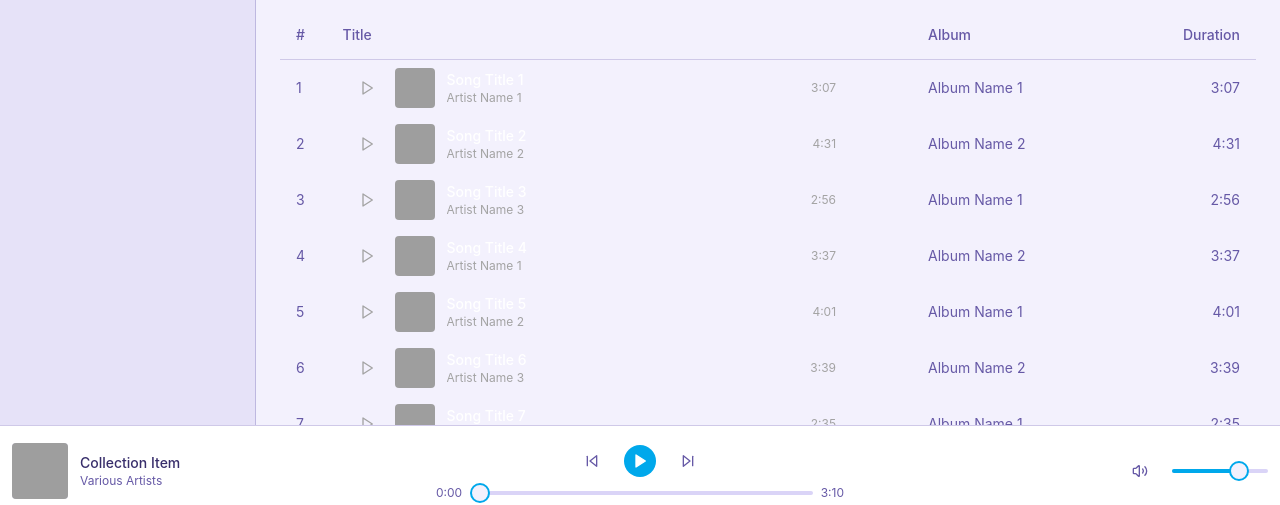
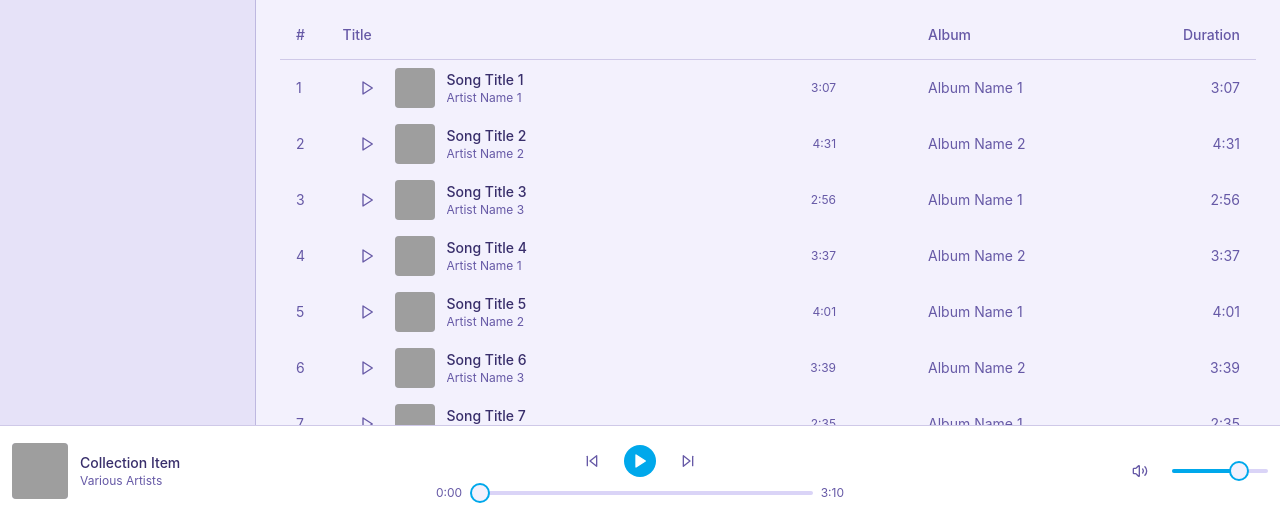
Before and after one commit to SadiqNaizam/MLO-a774-c943, a React (Vite) app: page /collection/1 in a window 1280 px wide. Shown: the part 285-790 px from the top of the page. Built offline with nearby package versions, Linux system fonts and the light colour scheme; grey boxes are pictures that could not be loaded.

Commit message:
Updated code files: SongListItem.tsx

```diff
--- a/src/components/SongListItem.tsx
+++ b/src/components/SongListItem.tsx
@@ -1,7 +1,7 @@
 import React from 'react';
 import { Button } from '@/components/ui/button';
 import { Play, MoreHorizontal, Heart, PlusCircle } from 'lucide-react';
-import { DropdownMenu, DropdownMenuContent, DropdownMenuItem, DropdownMenuTrigger, DropdownMenuSeparator } from "@/components/ui/dropdown-menu"; // Assuming shadcn DropdownMenu
+import { DropdownMenu, DropdownMenuContent, DropdownMenuItem, DropdownMenuTrigger, DropdownMenuSeparator } from "@/components/ui/dropdown-menu";
 
 interface SongListItemProps {
   id: string | number;
@@ -15,8 +15,6 @@ interface SongListItemProps {
   onPlayClick: (id: string | number) => void;
   onLikeClick?: (id: string | number) => void;
   onAddToPlaylistClick?: (id: string | number) => void; // Triggers dialog
-  // onQueueClick?: (id: string | number) => void;
-  // onShareClick?: (id: string | number) => void;
 }
 
 const SongListItem: React.FC<SongListItemProps> = ({
@@ -50,48 +48,43 @@ const SongListItem: React.FC<SongListItemProps> = ({
   };
 
   return (
-    <div className="flex items-center p-2 space-x-3 hover:bg-neutral-800 rounded-md group transition-colors w-full">
-      {/* Optional: Play button / Index number */}
-      <Button variant="ghost" size="icon" className="text-neutral-400 hover:text-white w-8 h-8" onClick={handlePlay}>
-        {/* In a real scenario, this might show index number and change to Play icon on hover */}
-        <Play className={`h-5 w-5 ${isPlaying ? 'text-blue-400' : ''}`} />
+    <div className="flex items-center p-2 space-x-3 hover:bg-accent/10 rounded-md group transition-colors w-full">
+      <Button variant="ghost" size="icon" className="text-muted-foreground hover:text-foreground w-8 h-8" onClick={handlePlay}>
+        <Play className={`h-5 w-5 ${isPlaying ? 'text-primary' : ''}`} />
       </Button>
 
       {albumArtUrl && (
-        <img src={albumArtUrl} alt={title} className="w-10 h-10 rounded object-cover" />
+        <img src={albumArtUrl} alt={title} className="w-10 h-10 rounded object-cover bg-muted" />
       )}
 
       <div className="flex-1 min-w-0">
-        <p className={`text-sm font-medium truncate ${isPlaying ? 'text-blue-400' : 'text-white'}`}>{title}</p>
-        <p className="text-xs text-neutral-400 truncate">{artist} {album && `• ${album}`}</p>
+        <p className={`text-sm font-medium truncate ${isPlaying ? 'text-primary' : 'text-foreground'}`}>{title}</p>
+        <p className="text-xs text-muted-foreground truncate">{artist} {album && `• ${album}`}</p>
       </div>
 
-      {/* Optional: Like button (visible on hover) */}
       {onLikeClick && (
-        <Button variant="ghost" size="icon" className="text-neutral-400 hover:text-white opacity-0 group-hover:opacity-100 transition-opacity" onClick={handleLike} aria-label="Like song">
-          <Heart className={`h-4 w-4 ${isLiked ? 'fill-blue-400 text-blue-400' : ''}`} />
+        <Button variant="ghost" size="icon" className="text-muted-foreground hover:text-foreground opacity-0 group-hover:opacity-100 transition-opacity" onClick={handleLike} aria-label="Like song">
+          <Heart className={`h-4 w-4 ${isLiked ? 'fill-primary text-primary' : ''}`} />
         </Button>
       )}
 
-      <span className="text-xs text-neutral-400 hidden sm:block">{duration}</span>
+      <span className="text-xs text-muted-foreground hidden sm:block">{duration}</span>
 
-      {/* More options Dropdown */}
       <DropdownMenu>
         <DropdownMenuTrigger asChild>
-          <Button variant="ghost" size="icon" className="text-neutral-400 hover:text-white opacity-0 group-hover:opacity-100 transition-opacity" aria-label="More options">
+          <Button variant="ghost" size="icon" className="text-muted-foreground hover:text-foreground opacity-0 group-hover:opacity-100 transition-opacity" aria-label="More options">
             <MoreHorizontal className="h-5 w-5" />
           </Button>
         </DropdownMenuTrigger>
-        <DropdownMenuContent className="bg-neutral-800 border-neutral-700 text-neutral-100">
+        <DropdownMenuContent className="bg-popover border-border text-popover-foreground">
           {onAddToPlaylistClick && (
-            <DropdownMenuItem onClick={handleAddToPlaylist} className="hover:!bg-neutral-700 focus:!bg-neutral-700">
+            <DropdownMenuItem onClick={handleAddToPlaylist} className="hover:!bg-accent/20 focus:!bg-accent/20">
               <PlusCircle className="mr-2 h-4 w-4" /> Add to Playlist
             </DropdownMenuItem>
           )}
-          {/* Add other options like Add to Queue, Go to Album, Go to Artist etc. */}
-          <DropdownMenuItem className="hover:!bg-neutral-700 focus:!bg-neutral-700">Add to queue</DropdownMenuItem>
-          <DropdownMenuSeparator className="bg-neutral-700"/>
-          <DropdownMenuItem className="hover:!bg-neutral-700 focus:!bg-neutral-700">Share</DropdownMenuItem>
+          <DropdownMenuItem className="hover:!bg-accent/20 focus:!bg-accent/20">Add to queue</DropdownMenuItem>
+          <DropdownMenuSeparator className="bg-border"/>
+          <DropdownMenuItem className="hover:!bg-accent/20 focus:!bg-accent/20">Share</DropdownMenuItem>
         </DropdownMenuContent>
       </DropdownMenu>
     </div>
```
